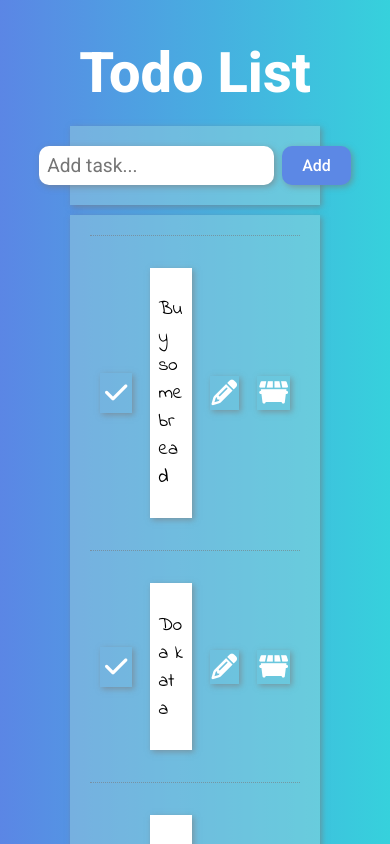
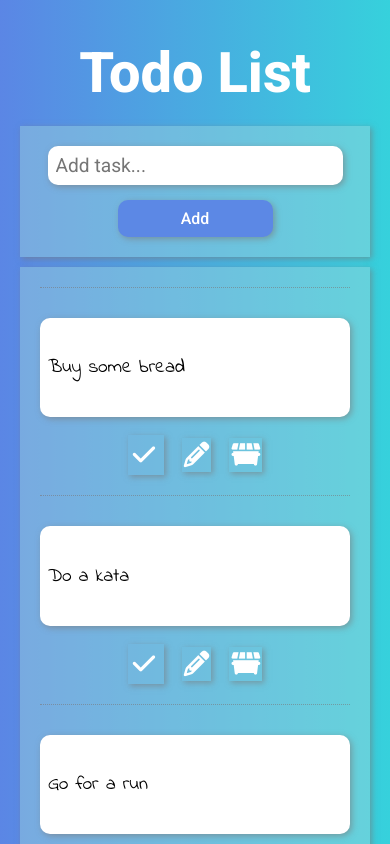
Before and after one commit to Lucy-Quinn/Todo-List-Redux, a React (Create React App) app: page / in a window 390 px wide. Shown: the top 844 px of the page. Built offline with nearby package versions, Linux system fonts and the light colour scheme.

Commit message:
Style and make mobile responsive.

```diff
--- a/src/components/EditForm/EditForm.styled.js
+++ b/src/components/EditForm/EditForm.styled.js
@@ -3,15 +3,23 @@ import styled from "styled-components";
 const EditFormWrapper = styled.form`
     display: flex;
     justify-content: center;
-    gap: 8px;
+    gap: 15px;
     font-size: 1.4rem;
     color: black;
     font-family: 'Indie Flower', cursive;
     flex-grow: 1;
     padding: 22px 0px;
+    flex-direction: column;
+    padding: 22px 0px 0px;
+    @media(min-width: 768px){
+        flex-direction: row;
+        padding: 22px 0px;
+        flex-direction: column;
+
+    }
 `;
 
-const EditFormInput = styled.input`
+const EditFormInput = styled.textarea`
     border-radius: 10px;
     border: none;
     padding: 8px;
@@ -19,6 +27,7 @@ const EditFormInput = styled.input`
     font-family: 'Indie Flower', cursive;
     box-shadow: 2px 2px 6px rgb(122 119 119 / 58%);
     flex-grow: 1;
+    min-height: 83px;
 `;
 
 const EditFormButton = styled.button`
@@ -32,6 +41,13 @@ const EditFormButton = styled.button`
     font-size: 1rem;
     font-family: 'Roboto', sans-serif;
     font-weight: 500;
+    padding: 9px 0;
+    margin: 0 auto;
+    width: 50%;
+    @media(min-width: 768px){
+        width: 20%;
+
+    }
 `;
 
 export {
--- a/src/components/Todo/Todo.js
+++ b/src/components/Todo/Todo.js
@@ -11,7 +11,7 @@ const Todo = ({ todos, setTodos, item, handleCompleteItem, handleRemoveItem }) =
     }
 
     return (
-        <TodoWrapper key={item.id}>
+        <TodoWrapper key={item.id} isEdit={isEdit}>
             <TodoComplete onClick={() => handleCompleteItem(item)}>
                 {item.complete ?
                     <i class="fas fa-times"></i>
--- a/src/components/Todo/Todo.styled..js
+++ b/src/components/Todo/Todo.styled..js
@@ -1,14 +1,23 @@
 import styled from "styled-components";
 
 const TodoWrapper = styled.div`
-    padding: 10px;
+    padding: 10px 0 20px;
     display: flex;
     justify-content: flex-start;
     align-items: center;
     gap: 18px;
+    flex-direction: row;
+    flex-wrap: wrap;
+    justify-content: center;
     border-bottom: 1px dotted rgb(122 119 119 / 58%);
     &:nth-child(1){
         border-top: 1px dotted rgb(122 119 119 / 58%);
+    }
+    @media(min-width: 768px){
+        flex-direction: row;
+        flex-wrap: nowrap;
+        padding: 10px;
+        align-items: ${({ isEdit }) => isEdit ? 'center' : 'baseline'};
     }
 `;
 
@@ -17,6 +26,13 @@ const TodoComplete = styled.div`
     color: #fff;
     box-shadow: 2px 2px 6px rgb(122 119 119 / 58%);
     padding: 5px;
+    width: fit-content;
+    order: 2;
+    min-width: 26px;
+    @media(min-width: 768px){
+        order: 0;
+        margin: 0 0 45px;
+    }
 `
 
 const TodoEdit = styled.div`
@@ -26,6 +42,8 @@ const TodoEdit = styled.div`
     flex-basis: auto;
     box-shadow: 2px 2px 6px rgb(122 119 119 / 58%);
     padding: 2px;
+    order: 3;
+
 `
 
 const TodoDelete = styled.div`
@@ -33,27 +51,38 @@ const TodoDelete = styled.div`
     color: #fff;
     box-shadow: 2px 2px 6px rgb(122 119 119 / 58%);
     padding: 2px;
+    order: 4;
+    @media(min-width: 768px){
+        margin: 0 0 45px;
+    }
 `
 
 const TextWrapper = styled.div`
     height: fit-content;
-    margin: 22px 0;
+    margin: 20px 0;
     box-shadow: 2px 2px 6px rgb(122 119 119 / 58%);
     padding: 8px;
     flex-grow: 1;
     border: none;
     background: #fff;
     width: 100%;
+    border-radius: 10px;
+    margin: 20px 0 0;
+    order: 1;
+    @media(min-width: 768px){
+        margin: 20px 0;
+    }
 `
 
 const ItemText = styled.p`
     color: black;
     font-family: 'Indie Flower', cursive;
-    border-radius: 10px;
     font-size: 1.2rem;
     text-decoration: ${({ item }) => item.complete ? 'line-through' : ''};
     word-break: break-all;
     white-space: normal;
+    min-height: 45px;
+    line-height: 45px;
 `
 
 export {
@@ -62,5 +91,5 @@ export {
     TodoDelete,
     TodoWrapper,
     ItemText,
-    TextWrapper
+    TextWrapper,
 }
--- a/src/components/TodoForm/TodoForm.styled.js
+++ b/src/components/TodoForm/TodoForm.styled.js
@@ -2,13 +2,21 @@ import styled from "styled-components";
 
 const TodoFormWrapper = styled.form`
     display: flex;
-    justify-content: center;
-    gap: 8px;
-    padding: 20px;
-    width: 60%;
-    margin: 0 auto;
+    flex-direction: column;
+    gap: 15px;
     box-shadow: 2px 2px 6px rgb(122 119 119 / 58%);
     background-color: rgba(166, 216, 219, 0.411);
+    padding: 20px;
+
+    @media(min-width: 768px){
+        flex-direction: row;
+        justify-content: center;
+        padding: 20px;
+        width: 60%;
+        margin: 0 auto;
+
+        min-height: 45px;
+    }
 `;
 
 
@@ -17,20 +25,38 @@ const FormButon = styled.button`
     color: #fff;
     border: none;
     border-radius: 10px;
-    padding: 6px 20px;
     box-shadow: 2px 2px 6px rgb(122 119 119 / 58%);
     font-size: 1rem;
     font-family: 'Roboto', sans-serif;
     font-weight: 500;
+    width: 50%;
+    display: block;
+    margin: 0 auto;
+    padding: 9px 0;
+
+    @media(min-width: 768px){
+        width: 30%;
+        padding: 10px 0;
+    }
+
+    @media(min-width: 768px){
+        width: 20%;
+    }
 `;
 
 const FormInput = styled.input`
     border-radius: 10px;
     border: none;
+    width: 90%;
+    display: block;
+    margin: 0 auto;
     padding: 8px;
     font-size: 1.2rem;
     font-family: 'Roboto', sans-serif;
     box-shadow: 2px 2px 6px rgb(122 119 119 / 58%);
+    @media(min-width: 768px){
+
+    }
 `;
 
 
--- a/src/components/TodoList/TodoList.styled.js
+++ b/src/components/TodoList/TodoList.styled.js
@@ -5,11 +5,12 @@ const TodoListWrapper = styled.div`
     justify-content: center;
     flex-direction: column;
     padding: 20px;
-    width: 50%;
     margin: 10px auto 0 auto;
     box-shadow: 2px 2px 6px rgb(122 119 119 / 58%);
     background-color: rgba(166, 216, 219, 0.411);
-    width: 60%;
+    @media(min-width: 768px){
+        width: 60%;
+    }
 `;
 
 export default TodoListWrapper;
```
